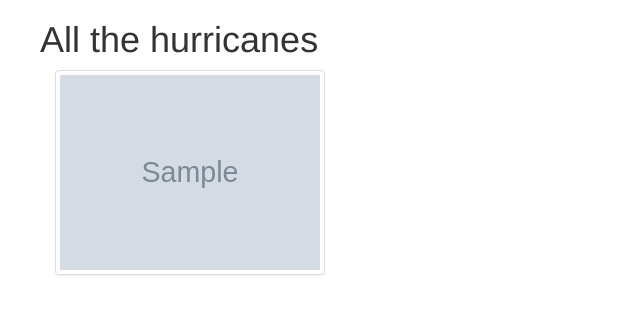
After one commit to lwrubel/disasterview, a Flask app: page /hurricanes/ in a window 1280 px wide. The commit adds this page. Shown: the top 315 px of the page, without its empty margins (0-640 px from the left). Run offline with Flask 2, Linux system fonts and the light colour scheme; grey boxes marked "Sample" are stand-in pictures; a database or web service that is not in the repository returns one stand-in record (values such as "Sample title"); some libraries are stand-ins or nearby versions.

Commit message:
setting up templates with bootstrap, updates to views

```diff
--- /dev/null
+++ b/disasterview/templates/base.html
@@ -0,0 +1,33 @@
+<!DOCTYPE html>
+<html lang="en">
+<head>
+	<meta charset="utf-8">
+	<meta name="viewport" content="width=device-width, initial-scale=1">
+	<link rel="stylesheet" href="https://maxcdn.bootstrapcdn.com/bootstrap/3.3.2/css/bootstrap.min.css">
+	<!-- Optional theme -->
+	<link rel="stylesheet" href="https://maxcdn.bootstrapcdn.com/bootstrap/3.3.2/css/bootstrap-theme.min.css">
+	<title>DisasterView</title>
+</head>
+<body>
+<div class="container">
+	<header class="row">
+
+	</header>
+	<div class="row">
+		{% block body %}{% endblock %}
+	</div>
+
+	<footer class="row">
+	</footer>
+</div>
+
+    <!-- jQuery (necessary for Bootstrap's JavaScript plugins) and bootstrap -->
+    <script src="https://ajax.googleapis.com/ajax/libs/jquery/1.11.2/jquery.min.js"></script>
+    <script src="https://maxcdn.bootstrapcdn.com/bootstrap/3.3.2/js/bootstrap.min.js"></script>
+	<!-- HTML5 shim and Respond.js for IE8 support of HTML5 elements and media queries -->
+    <!--[if lt IE 9]>
+      <script src="https://oss.maxcdn.com/html5shiv/3.7.2/html5shiv.min.js"></script>
+      <script src="https://oss.maxcdn.com/respond/1.4.2/respond.min.js"></script>
+    <![endif]-->
+</body>
+</html>
--- /dev/null
+++ b/disasterview/templates/hurricanes.html
@@ -0,0 +1,17 @@
+{% extends "base.html" %}
+{% block body %}
+	<div class="row">
+		<h1>All the hurricanes</h1>
+	</div>
+	{% for row in items|batch(4) %}
+		<div class="row">
+			{% for item in row %}
+			<div class="col-xs-6 col-md-3">
+				<a href="{{item.fullview}}" class="thumbnail"><img src="{{item.thumbnail}}"></a>
+
+			</div>
+			{% endfor %}
+		</div>
+	{% endfor %}
+	</div>
+{% endblock %}
```
Also changed, not shown: disasterview/templates/index.html (+4 -5 lines).
